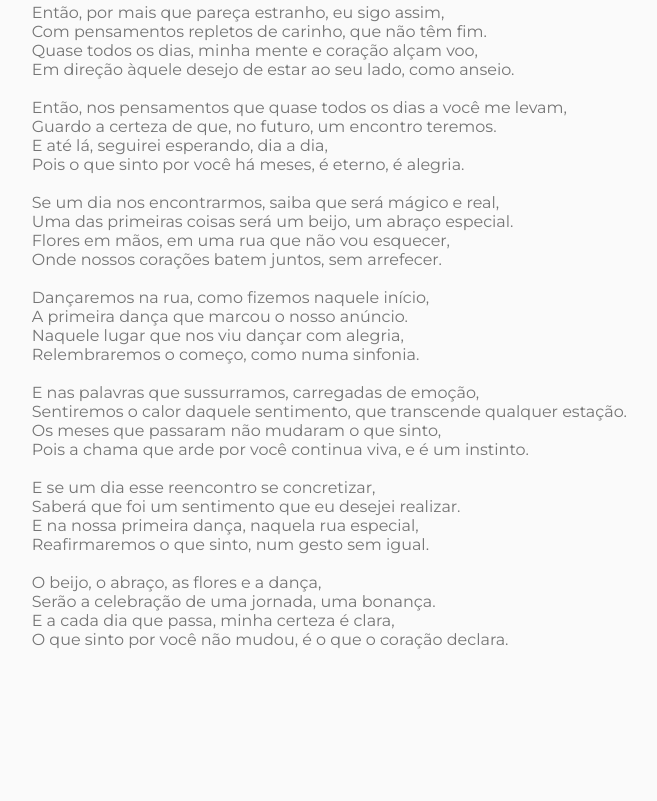
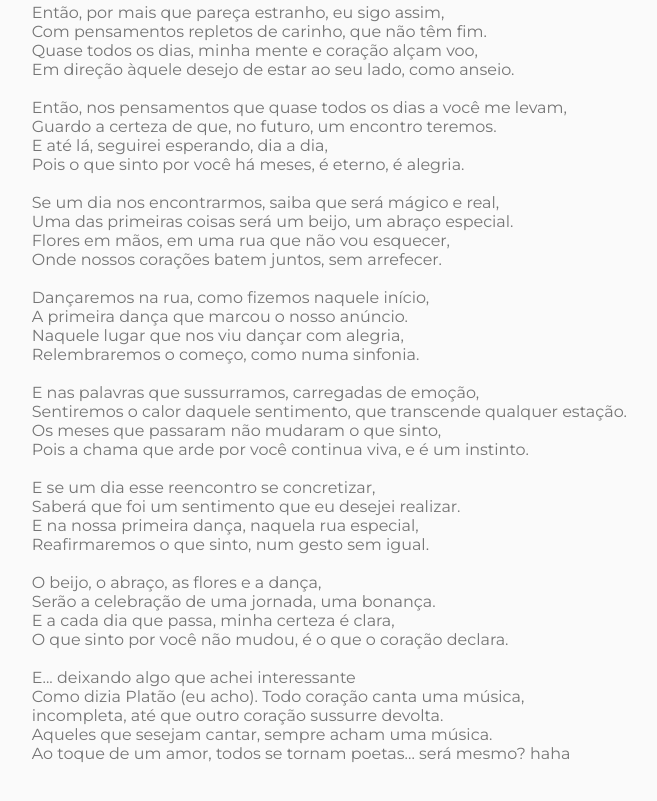
Before and after one commit to Adalberto15F/VerseVoyage, a plain HTML site: page poem/poem_07/index.html in a window 1280 px wide. Shown: the part 723-1524 px from the top of the page, without its empty margins (309-966 px from the left). Before the commit the page ends 1452 px from the top, so only its background shows below. Drawn offline with Linux system fonts and the light colour scheme; files that its build step writes are made by us from their sources.

Commit message:
Edição do poema 7, adicionando mais uma estrofe

```diff
--- a/poem/poem_07/index.html
+++ b/poem/poem_07/index.html
@@ -98,6 +98,12 @@
                     <p>Serão a celebração de uma jornada, uma bonança.</p>
                     <p>E a cada dia que passa, minha certeza é clara,</p>
                     <p>O que sinto por você não mudou, é o que o coração declara.</p>
+                    <br>
+                    <p>E... deixando algo que achei interessante</p>
+                    <p>Como dizia Platão (eu acho). Todo coração canta uma música,</p>
+                    <p>incompleta, até que outro coração sussurre devolta.</p>
+                    <p>Aqueles que sesejam cantar, sempre acham uma música.</p>
+                    <p>Ao toque de um amor, todos se tornam poetas... será mesmo? haha</p>
                 </div>
             </div>
         </section>
```
Also changed, not shown: index.html (+1 -1 lines).
